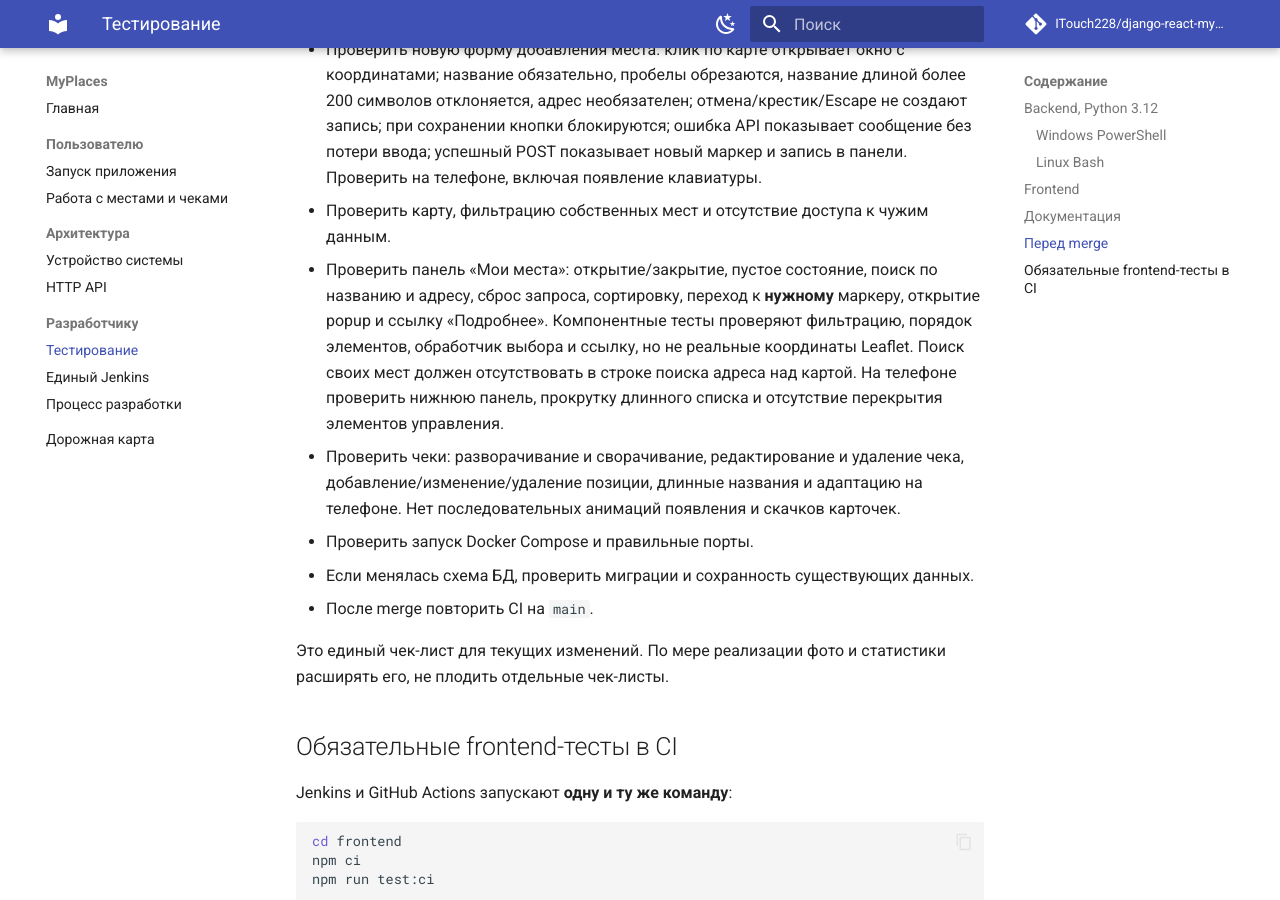
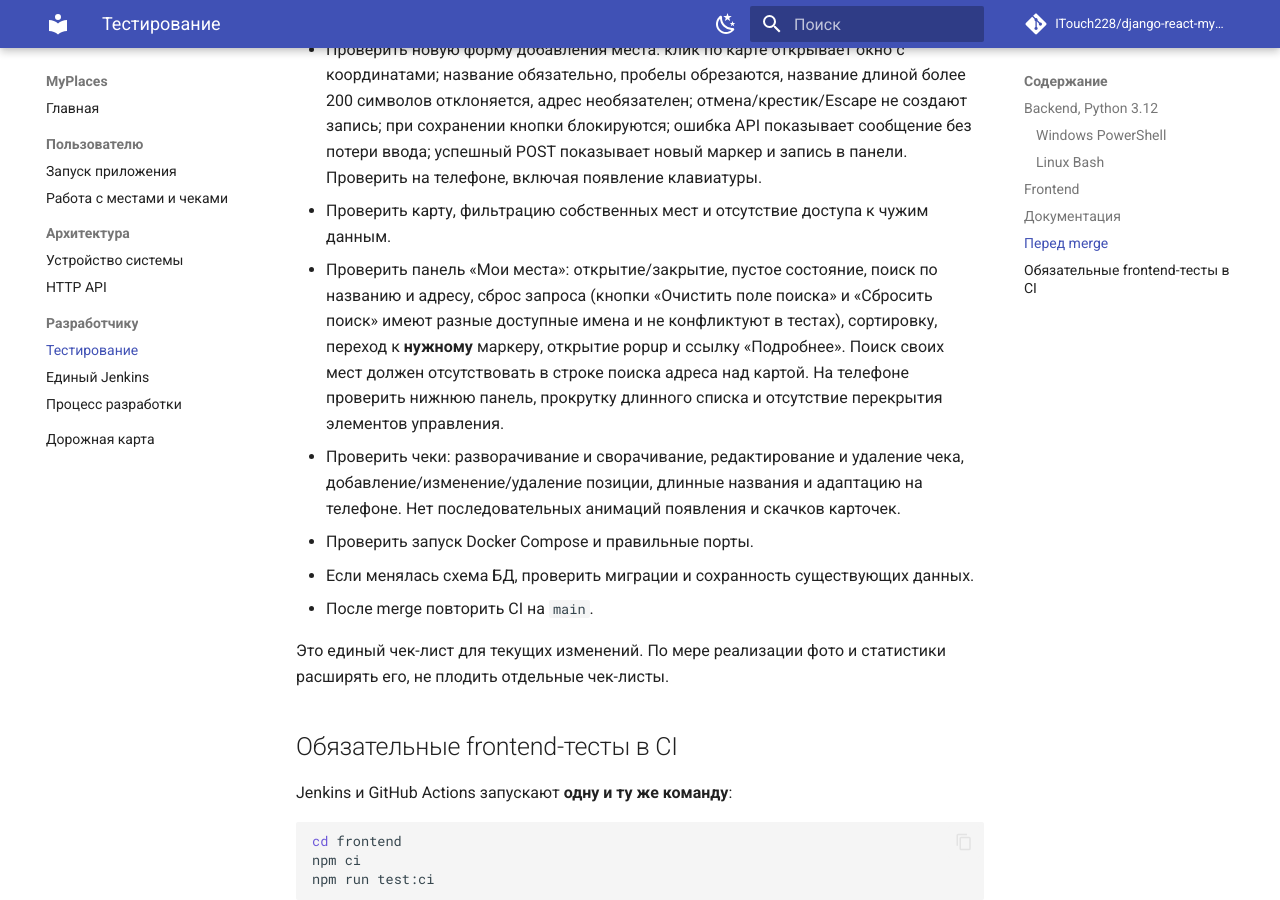
Before and after one commit to ITouch228/django-react-myplaces, an MkDocs documentation site: the page built from docs/testing.md, in a window 1280 px wide and 900 px high, scrolled down 1514 px. Built offline with MkDocs 1.6.1 and Material for MkDocs 9.7.7, drawn with Linux system fonts in a browser that asks for light colours; comment, search, counter and statistics services are not loaded.

Commit message:
docs(testing): cover accessible search reset controls

```diff
--- a/docs/testing.md
+++ b/docs/testing.md
@@ -60,7 +60,7 @@ python -m mkdocs build --strict
 - Повторить основной сценарий: вход, создание места, создание чека с несколькими позициями, изменение и удаление.
 - Проверить новую форму добавления места: клик по карте открывает окно с координатами; название обязательно, пробелы обрезаются, название длиной более 200 символов отклоняется, адрес необязателен; отмена/крестик/Escape не создают запись; при сохранении кнопки блокируются; ошибка API показывает сообщение без потери ввода; успешный POST показывает новый маркер и запись в панели. Проверить на телефоне, включая появление клавиатуры.
 - Проверить карту, фильтрацию собственных мест и отсутствие доступа к чужим данным.
-- Проверить панель «Мои места»: открытие/закрытие, пустое состояние, поиск по названию и адресу, сброс запроса, сортировку, переход к **нужному** маркеру, открытие popup и ссылку «Подробнее». Компонентные тесты проверяют фильтрацию, порядок элементов, обработчик выбора и ссылку, но не реальные координаты Leaflet. Поиск своих мест должен отсутствовать в строке поиска адреса над картой. На телефоне проверить нижнюю панель, прокрутку длинного списка и отсутствие перекрытия элементов управления.
+- Проверить панель «Мои места»: открытие/закрытие, пустое состояние, поиск по названию и адресу, сброс запроса (кнопки «Очистить поле поиска» и «Сбросить поиск» имеют разные доступные имена и не конфликтуют в тестах), сортировку, переход к **нужному** маркеру, открытие popup и ссылку «Подробнее». Поиск своих мест должен отсутствовать в строке поиска адреса над картой. На телефоне проверить нижнюю панель, прокрутку длинного списка и отсутствие перекрытия элементов управления.
 - Проверить чеки: разворачивание и сворачивание, редактирование и удаление чека, добавление/изменение/удаление позиции, длинные названия и адаптацию на телефоне. Нет последовательных анимаций появления и скачков карточек.
 - Проверить запуск Docker Compose и правильные порты.
 - Если менялась схема БД, проверить миграции и сохранность существующих данных.
```
